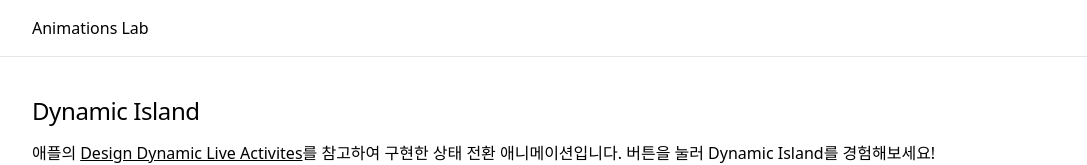
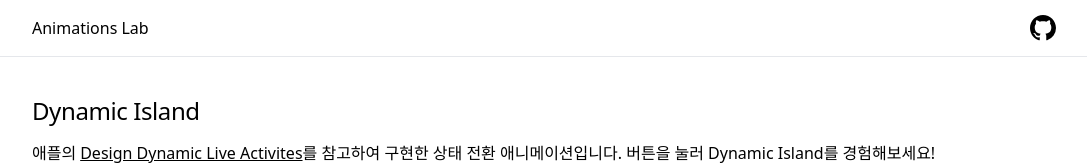
Before and after one commit to GreattitJY/animations-lab, a React (Vite) app: page / in a window 1280 px wide. Shown: the top 165 px of the page, without its empty margins (96-1183 px from the left). Built offline with nearby package versions, Linux system fonts and the light colour scheme.

Commit message:
add: github link to header

```diff
--- a/src/components/header/index.tsx
+++ b/src/components/header/index.tsx
@@ -2,8 +2,23 @@
 
 export default function Header({}: HeaderProps) {
   return (
-    <header className="fixed top-0 left-0 w-full border-b z-[100] backdrop-blur-md">
-      <h1 className="h-header max-w-layout mx-auto flex items-center">Animations Lab</h1>
-    </header>
+    <div className="fixed top-0 left-0 w-full border-b z-[100] backdrop-blur-md">
+      <header className="h-header max-w-layout mx-auto items-center flex justify-between">
+        <h1 className="">Animations Lab</h1>
+        <a
+          href="https://github.com/GreattitJY"
+          target="_blank"
+          className="hover:opacity-50 transition-opacity"
+        >
+          <span className="sr-only">Go to GitHub</span>
+          <svg viewBox="0 0 16 16" aria-hidden="true" width="26" height="26">
+            <path
+              fill="currentColor"
+              d="M8 0C3.58 0 0 3.58 0 8c0 3.54 2.29 6.53 5.47 7.59.4.07.55-.17.55-.38 0-.19-.01-.82-.01-1.49-2.01.37-2.53-.49-2.69-.94-.09-.23-.48-.94-.82-1.13-.28-.15-.68-.52-.01-.53.63-.01 1.08.58 1.23.82.72 1.21 1.87.87 2.33.66.07-.52.28-.87.51-1.07-1.78-.2-3.64-.89-3.64-3.95 0-.87.31-1.59.82-2.15-.08-.2-.36-1.02.08-2.12 0 0 .67-.21 2.2.82.64-.18 1.32-.27 2-.27.68 0 1.36.09 2 .27 1.53-1.04 2.2-.82 2.2-.82.44 1.1.16 1.92.08 2.12.51.56.82 1.27.82 2.15 0 3.07-1.87 3.75-3.65 3.95.29.25.54.73.54 1.48 0 1.07-.01 1.93-.01 2.2 0 .21.15.46.55.38A8.012 8.012 0 0 0 16 8c0-4.42-3.58-8-8-8z"
+            ></path>
+          </svg>
+        </a>
+      </header>
+    </div>
   );
 }
```
